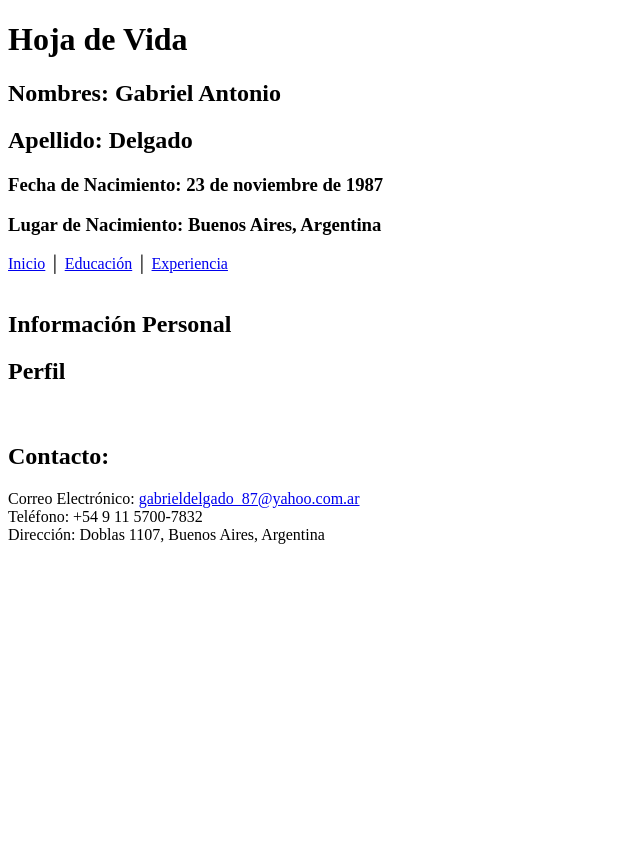
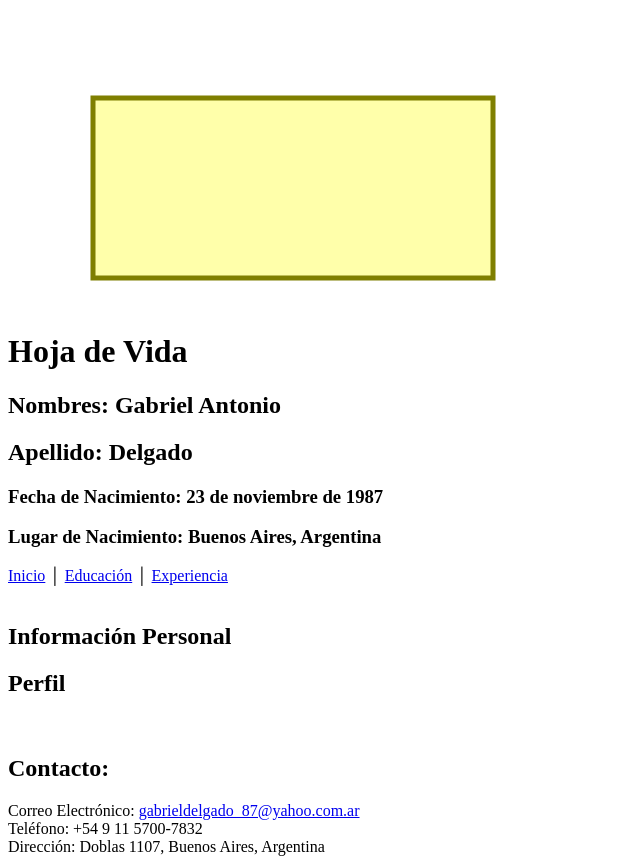
Before and after one commit to gabrieldelgado87/FundamentosHTML_Gabriel_Delgado, a plain HTML site: page index.html in a window 1280 px wide. Shown: the whole page, without its empty margins (0-640 px from the left). Before the commit the page ends 800 px from the top, so only its background shows below. Drawn offline with Linux system fonts and the light colour scheme.

Commit message:
Update index.html
Se agregó el recuadro para el logo SVG.

```diff
--- a/index.html
+++ b/index.html
@@ -7,6 +7,13 @@
 
 <body>
 <header>
+  <svg width="600" height="300">
+    <g>
+      <title>Recuadro</title>
+      <rect id="recuadro" fill="#ffffaa" stroke="#7f7f00" stroke-width="5" width="400" height="180" x="85" y="90"/>
+    </g>
+  </svg>
+
   <h1>Hoja de Vida</h1>
   <h2>Nombres: Gabriel Antonio</h2>
   <h2>Apellido: Delgado</h2>
```
